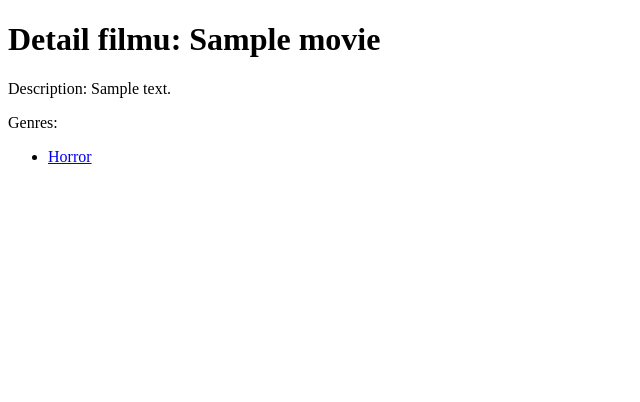
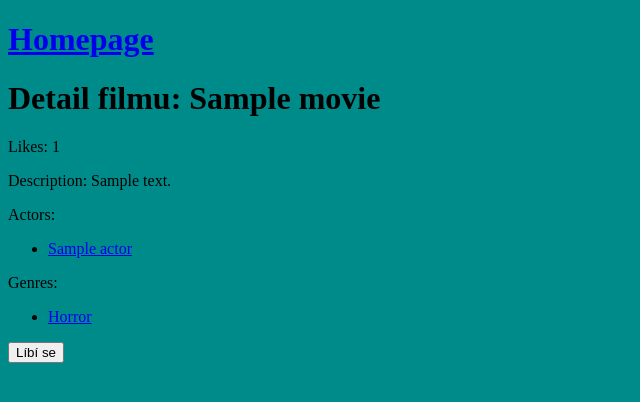
Before and after one commit to Vitek108/MovieApp, a Django app: page /movie/1/ in a window 1280 px wide. Shown: the top 402 px of the page, without its empty margins (0-640 px from the left). Run offline with Django 3.2, Linux system fonts and the light colour scheme; tables that the repository leaves empty hold one stand-in row (values such as "Sample post").

Commit message:
actor_detail

```diff
--- a/hollymovies/settings.py
+++ b/hollymovies/settings.py
@@ -10,6 +10,7 @@ For the full list of settings and their values, see
 https://docs.djangoproject.com/en/3.2/ref/settings/
 """
 
+import os
 from pathlib import Path
 
 # Build paths inside the project like this: BASE_DIR / 'subdir'.
@@ -119,6 +120,7 @@ USE_TZ = True
 # https://docs.djangoproject.com/en/3.2/howto/static-files/
 
 STATIC_URL = '/static/'
+STATIC_ROOT = os.path.join(BASE_DIR, "staticfiles") #nutno přidat při lokálním uložení static. Base-dir = místo, kde stojíme
 
 # Default primary key field type
 # https://docs.djangoproject.com/en/3.2/ref/settings/#default-auto-field
--- a/hollymovies/urls.py
+++ b/hollymovies/urls.py
@@ -16,8 +16,10 @@ Including another URLconf
 
 from django.contrib import admin
 from django.urls import path, include
+from django.conf.urls.static import static
+from django.conf import settings
 
 urlpatterns = [
     path('admin/', admin.site.urls),
     path('', include('hollymovies_app.urls'))
-]
+] + static(settings.STATIC_URL, document_root=settings.STATIC_ROOT)
--- a/hollymovies_app/models.py
+++ b/hollymovies_app/models.py
@@ -1,9 +1,10 @@
 from django.db import models
+
 
 class BaseModel(models.Model):
     created = models.DateTimeField(
-        auto_now_add=True, #zaznamená pouze při přidání
-        editable=False, #nepůjde editovat
+        auto_now_add=True,  # zaznamená pouze při přidání
+        editable=False,  # nepůjde editovat
     )
     modified = models.DateTimeField(
         auto_now=True,
@@ -11,7 +12,7 @@ class BaseModel(models.Model):
     )
 
     class Meta:
-        abstract = True #dědíme z modelu, ale je to pouze abstraktní model, nebude vytvořen samostatně v databázi (nastavení tříd)
+        abstract = True  # dědíme z modelu, ale je to pouze abstraktní model, nebude vytvořen samostatně v databázi (nastavení tříd)
 
 
 class Genre(BaseModel):
@@ -41,8 +42,12 @@ class Movie(BaseModel):
     name = models.CharField(max_length=512)
     likes = models.IntegerField(default=0)
     description = models.TextField(blank=True, default="")
-    genres = models.ManyToManyField(Genre, related_name="movies")
-
+    genres = models.ManyToManyField(Genre, related_name="movies") #related_name znamená, že budu na Genre a zavolám movies, vrátí to všechny filmy pro daný žánr
 
     def __str__(self):
         return f"{self.name} : {self.id}"
+
+
+class Actor(BaseModel):
+    name = models.CharField(max_length=512)
+    actors = models.ManyToManyField(Movie, related_name="actors")
--- a/hollymovies_app/templates/base.html
+++ b/hollymovies_app/templates/base.html
@@ -1,11 +1,14 @@
+{% load static %}
 <!DOCTYPE html>
 <html lang="en">
 <head>
     <meta charset="UTF-8">
     <meta name="viewport" content="width=device-width, initial-scale=1.0">
     <title>{% block page_title %}Page title{% endblock page_title %}</title>
+    <link rel="stylesheet" href="{% static 'css/style.css' %}">
 </head>
 <body>
+    <h1> <a href="{% url "homepage" %}"> Homepage</a></h1>
     {% block body %}{% endblock body %}
 </body>
 </html>
--- a/hollymovies_app/templates/detail/genre_detail.html
+++ b/hollymovies_app/templates/detail/genre_detail.html
@@ -12,7 +12,7 @@
     <p>Filmy:</p>
     <ul>
         {% for movie in genre.movies.all %}
-            <li>{{ movie.name }}</li>
+            <li><a href="{% url "movie_detail" movie.pk %}">{{ movie.name }}</a></li>
         {% endfor %}
     </ul>
 {% endif %}
--- a/hollymovies_app/templates/detail/movie_detail.html
+++ b/hollymovies_app/templates/detail/movie_detail.html
@@ -2,9 +2,19 @@
 {% block page_title %}Movie{% endblock page_title %}
 {% block body %}
 <h1>Detail filmu: {{ movie.name }}</h1>
+Likes: {{ movie.likes }}
 
 {% if movie.description %}
     <p>Description: {{ movie.description }}</p>
+{% endif %}
+
+{% if movie.actors.all %}
+    <p>Actors:</p>
+    <ul>
+        {% for actor in movie.actors.all %}
+            <li> <a href="{% url "actor_detail" actor.id %}"> {{ actor.name }} </a></li></li>
+        {% endfor %}
+    </ul>
 {% endif %}
 
 {% if movie.genres.all %}
@@ -16,4 +26,9 @@
     </ul>
 {% endif %}
 
+<form action=" {% url 'movie_detail' movie.id %}" method="post">
+    {% csrf_token %}
+    <input type="submit" value="Líbí se">
+</form>
+
 {% endblock body %}
--- a/hollymovies_app/templates/homepage.html
+++ b/hollymovies_app/templates/homepage.html
@@ -4,7 +4,7 @@
 
 <h1>Filmy:</h1><br>
 {% for movie in movies %}
-    Jméno: <a href="{% url "movie_detail" movie.pk %}">{{ movie.name }}</a> {{ likes }}<br>
+    Jméno: <a href="{% url "movie_detail" movie.pk %}">{{ movie.name }}</a> {{ movie.likes }}<br>
 {% endfor %}
 
 {% endblock body %}
--- a/hollymovies_app/urls.py
+++ b/hollymovies_app/urls.py
@@ -1,9 +1,10 @@
 from django.urls import path
-from .views import homepage, movie_detail, genre_detail
+from .views import homepage, movie_detail, genre_detail, actor_detail
 
 
 urlpatterns = [
     path('homepage/', homepage, name='homepage'),
     path('movie/<int:pk>/', movie_detail, name="movie_detail"),
-    path('genre/<str:genre_name>/', genre_detail, name='genre_detail')
+    path('genre/<str:genre_name>/', genre_detail, name='genre_detail'),
+    path('actor/<int:pk>/', actor_detail, name='actor_detail'),
 ]
--- a/hollymovies_app/views.py
+++ b/hollymovies_app/views.py
@@ -1,13 +1,13 @@
 from django.http import HttpResponse
 from django.shortcuts import render
 from django.template.response import TemplateResponse
-from hollymovies_app.models import Movie, Genre, GENRE_NAME_TO_NAME_SHORTCUT_MAPPING
+from hollymovies_app.models import Movie, Genre, GENRE_NAME_TO_NAME_SHORTCUT_MAPPING, Actor
 
 
 # Create your views here.
 
 def homepage(request):
-    movies_db = Movie.objects.all()
+    movies_db = Movie.objects.all().order_by("-likes", "name")
     context = {
         "movies": movies_db,
     }
@@ -15,6 +15,10 @@ def homepage(request):
 
 def movie_detail(request, pk):
     movie = Movie.objects.get(id=pk)
+    if request.method == "POST":
+        movie.likes += 1
+        movie.save()
+
     context = {
         "movie": movie,
     }
@@ -29,3 +33,10 @@ def genre_detail(request, genre_name):
         'genre': genre
     }
     return TemplateResponse(request, 'detail/genre_detail.html', context=context)
+
+def actor_detail(request, pk):
+    actor = Actor.objects.get(id=pk)
+    context = {
+        "actor": actor,
+    }
+    return TemplateResponse(request, "detail/actor_detail.html", context=context)
--- /dev/null
+++ b/static/css/style.css
@@ -0,0 +1,3 @@
+body {
+    background-color: darkcyan;
+}
```
Also changed, not shown: hollymovies_app/admin.py (+6 -1 lines), hollymovies_app/templates/detail/actor_detail.html (added, +31 -0 lines), hollymovies_app/migrations/0009_actor.py (added), hollymovies_app/migrations/0010_alter_actor_actors.py (added), 1 other file.
